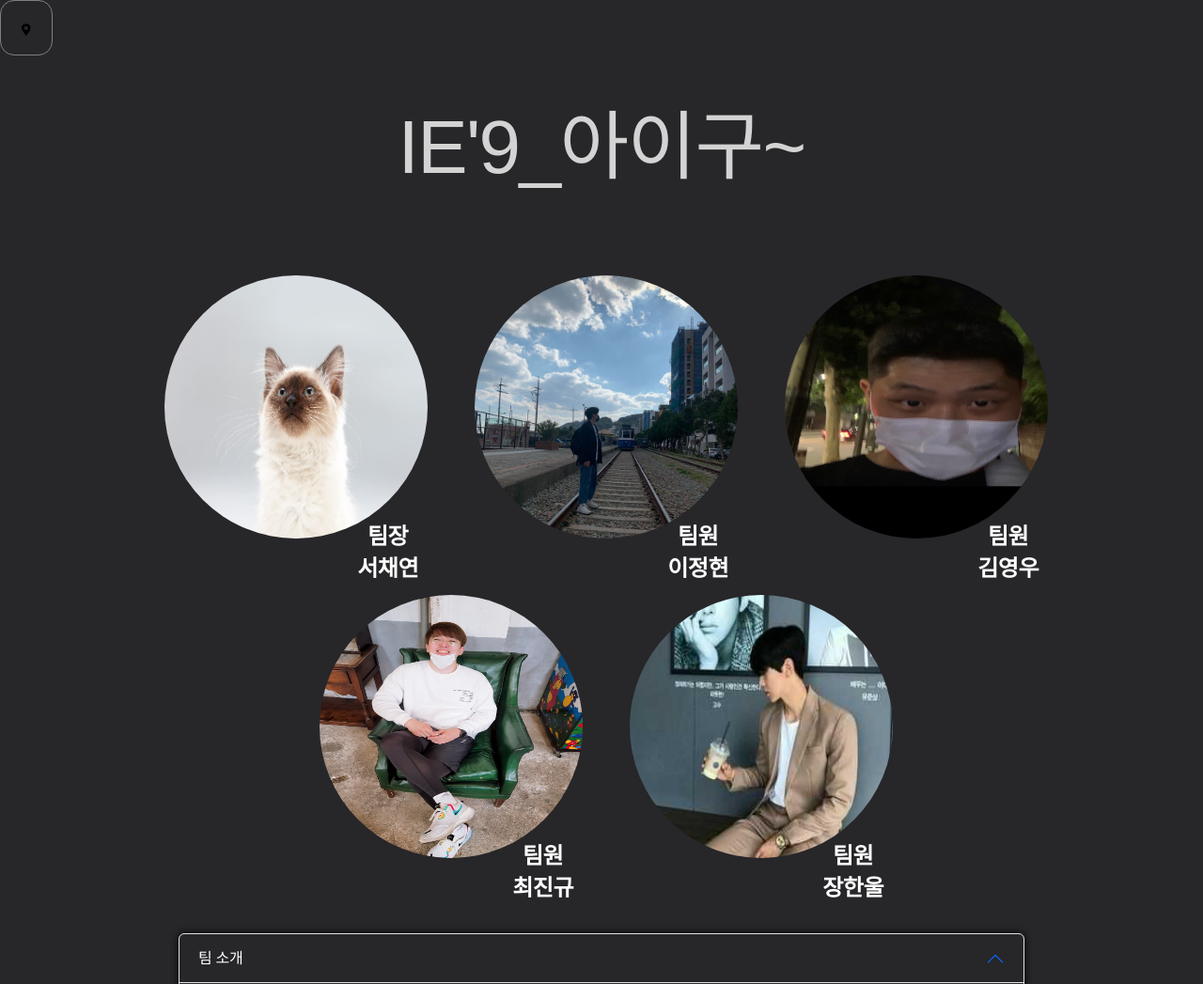
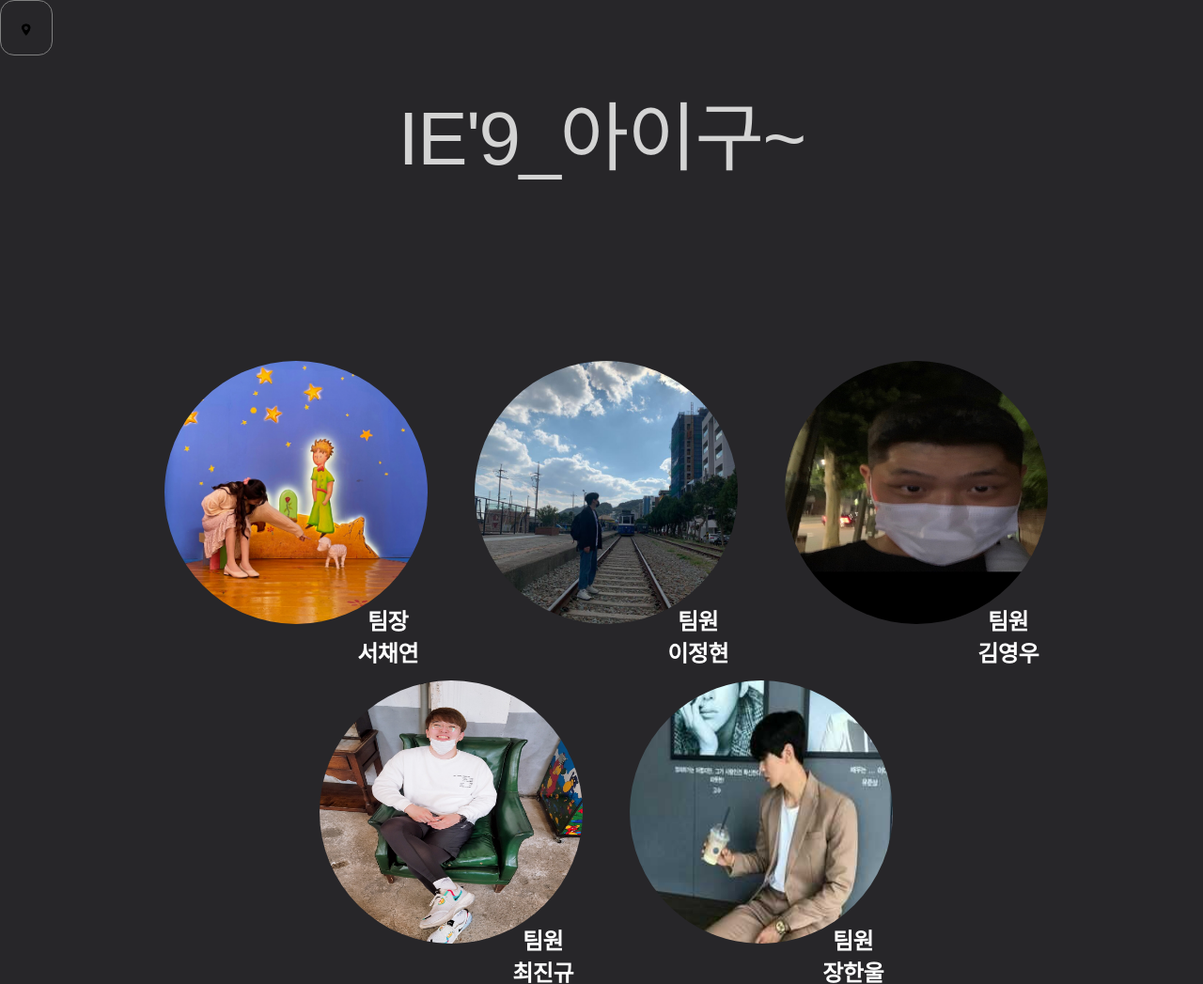
Before and after one commit to ChaeYami/IEteam-proj, a Flask app: page / in a window 1280 px wide. Shown: the top 1047 px of the page at 94% size. Run offline with Flask 2, Linux system fonts and the light colour scheme; data that the repository does not hold is empty; some web fonts are replaced.

Commit message:
modify js

```diff
--- a/static/css/styles.css
+++ b/static/css/styles.css
@@ -55,6 +55,7 @@ a:link {
     padding: 20px;
     width: auto;
     display: inline-block;
+    position: absolute;
 }
 
 
@@ -78,7 +79,7 @@ main #team_profile {
 
 main #title {
     text-align: center;
-    margin: 50px 0;
+    padding: 100px 0;
     display: flex;
     justify-content: center;
 }
--- a/static/js/index.js
+++ b/static/js/index.js
@@ -25,14 +25,13 @@ function go_detail_page(name) {
 
 
 // =================== 방명록 쓰기 ===================
-function save_comment() {
+/* function save_comment() {
 
 
 
     let nickname = $('#nickname').val();
     let comment = $('#comment').val();
     let pw = $('#pwds').val();
-
 
 
 
@@ -48,7 +47,7 @@ function save_comment() {
             window.location.reload()
 
         });
-}
+} */
 // =================== 전체 방명록 조회 ===================
 function show_all_comment() {
 
@@ -79,10 +78,7 @@ function show_all_comment() {
             })
 
         })
-} // 페이지가 로드되면 표시
-$(document).ready(function () {
-    show_all_comment()
-});
+}
 
 
 //  =================== 개인 방명록 작성 ===================
@@ -97,14 +93,50 @@ function save_comment(name) {
     formData.append("member_name_give", name);
     formData.append("pwd_give", pw);
 
-    fetch('/writegb', { method: "POST", body: formData, })
+    if(nickname.trim() == ''){
+        alert('닉네임을 입력해주세요.')
+    }else if(comment.trim() == ''){
+        alert('내용을 입력해주세요.')
+    }else if(pw.trim() == ''){
+        alert('비밀번호를 입력해주세요.')
+    }else{
+        fetch('/writegb', { method: "POST", body: formData,})
         .then((res) => res.json())
         .then((data) => {
             alert(data["msg"]);
             window.location.reload()
         });
+    }
 }
 
+/* function save_comment(name) {
+    let nickname = $('#nickname').val()
+    let comment = $('#comment').val()
+    let pw = $('#pwds').val()
+
+    if(nickname.trim() == ''){
+        alert('닉네임을 입력해주세요.')
+    }else if(comment.trim() == ''){
+        alert('내용을 입력해주세요.')
+    }else if(pw.trim() == ''){
+        alert('비밀번호를 입력해주세요.')
+    }else{
+        $.ajax({
+            type: 'POST',
+            url: '/writegb',
+            data: {
+                nickname_give: nickname,
+                comment_give: comment,
+                member_name_give: member_name,
+                pwd_give: pw
+            },
+            success: function (data) {
+                alert(data['msg'])
+                window.location.reload()
+            }
+        })
+    }
+} */
 // =================== 개인 방명록 조회 ===================
 function show_comment(name) {
     let member_name = name
@@ -116,7 +148,7 @@ function show_comment(name) {
         .then((data) => {
             let rows = data['result']
             $('#comment-list').empty()
-            let member_name = rows['member_name']
+            // let member_name = rows['member_name']
 
             rows.forEach((a, index) => {
                 let nickname = a['nickname']
--- a/templates/index.html
+++ b/templates/index.html
@@ -31,6 +31,11 @@
 
 
     <script>
+
+        // 페이지가 로드되면 표시
+        $(document).ready(function () {
+            show_all_comment()
+        });
 
     </script>
 </head>
@@ -77,15 +82,14 @@
                     <p>팀장</p>
                     <p>서채연</p>
                 </div><!-- e:txt_box -->
-                <img src="/static/img/35768_68227_247.jpg" alt="1_img" style="width:280px; height: 280px;">
+                <img src="/static/img/cy/chaeyeon.jpg" alt="1_img" style="width:280px; height: 280px;">
             </a><!-- e:t_card c_1 -->
             <a href='javascript:void(0);' onclick="go_detail_page('jh')" class="t_card c_1">
                 <div class="txt_box">
                     <p>팀원</p>
                     <p>이정현</p>
                 </div><!-- e:txt_box -->
-                <img src="/static/img/jh/img_6557_720.jpg" alt="2_img"
-                    style="width:280px; height: 280px;">
+                <img src="/static/img/jh/img_6557_720.jpg" alt="2_img" style="width:280px; height: 280px;">
             </a><!-- e:t_card c_1 -->
             <a href='javascript:void(0);' onclick="go_detail_page('yw')" class="t_card c_1">
                 <div class="txt_box">
```
Also changed, not shown: templates/cy.html (+5 -6 lines).
